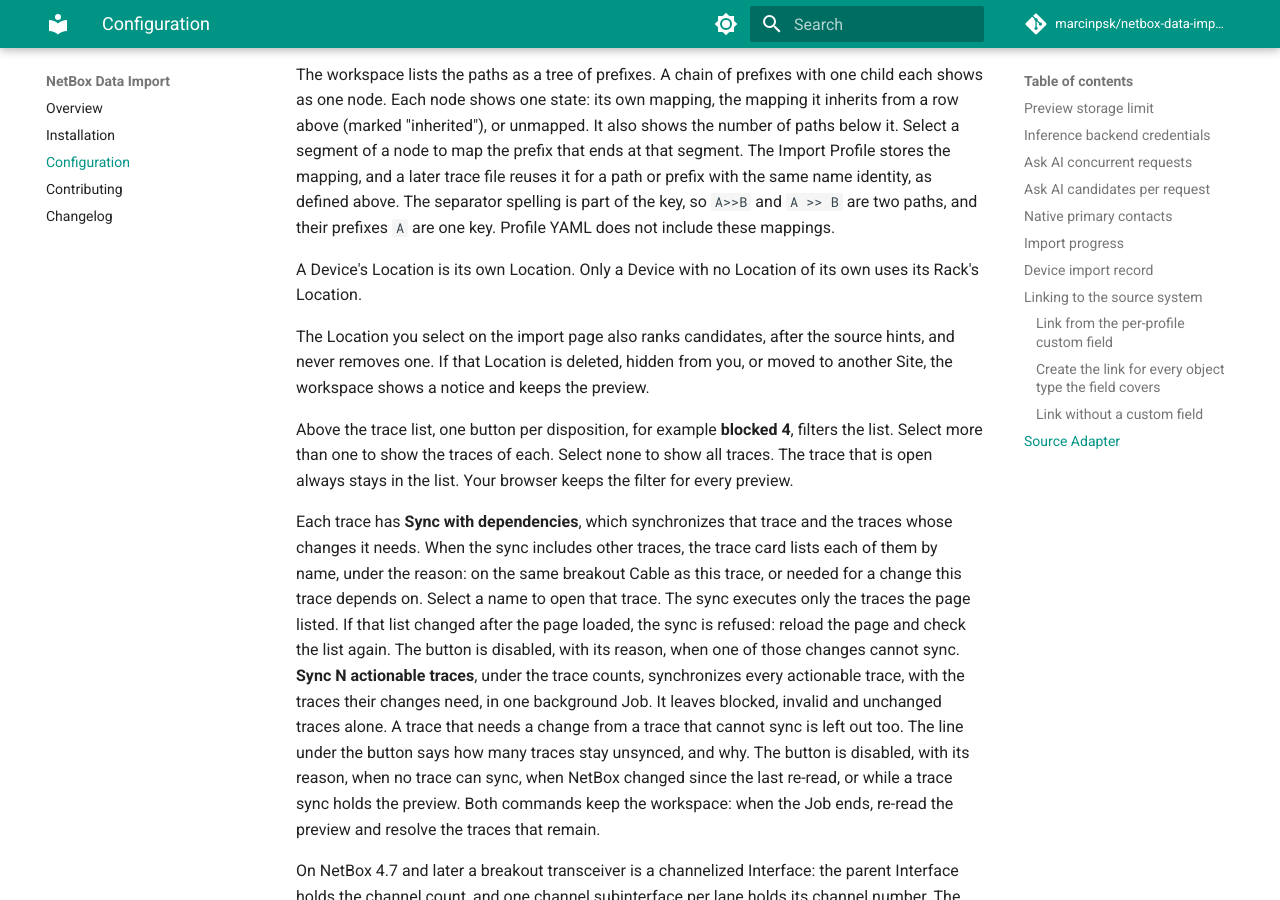
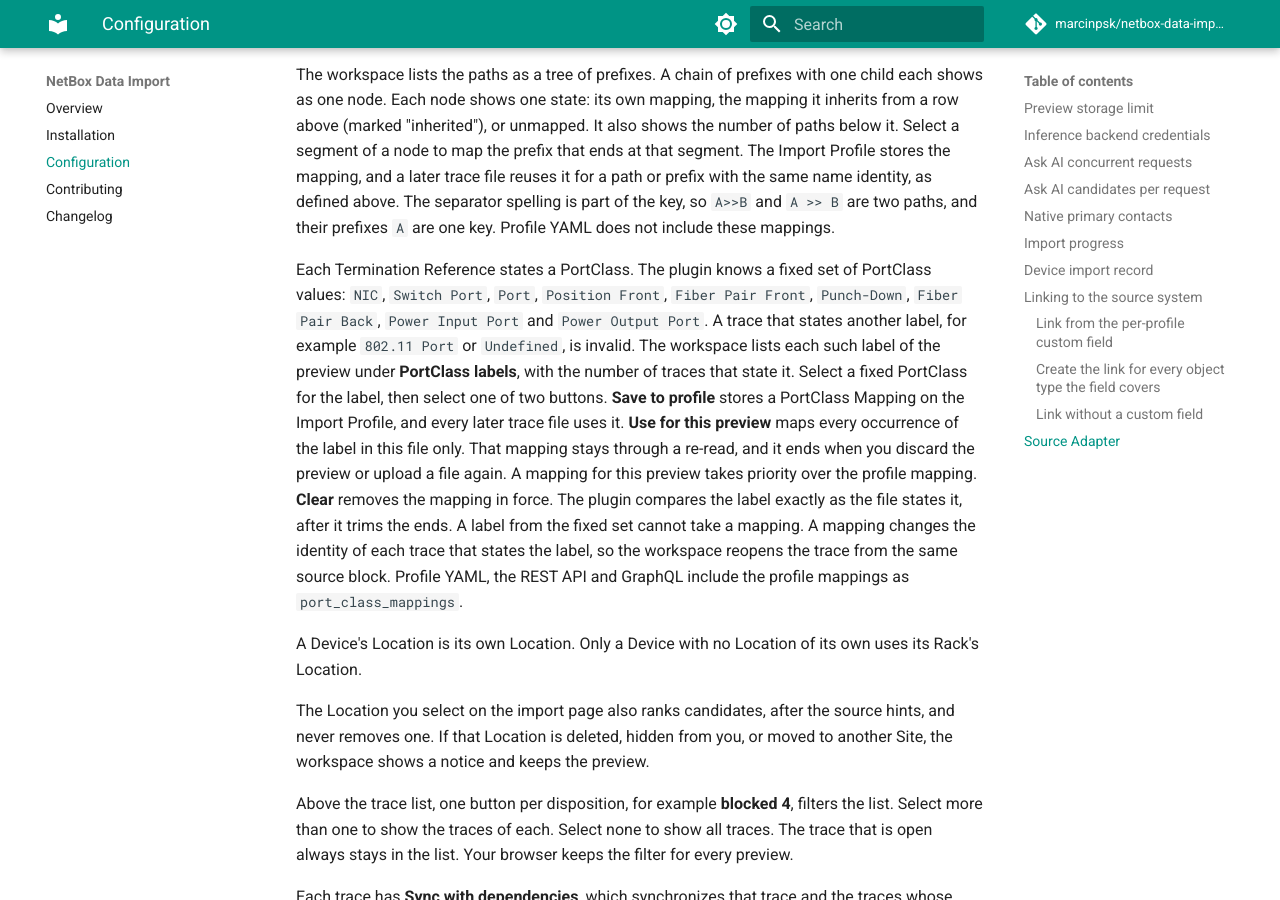
Before and after one commit to marcinpsk/netbox-data-import-plugin, an MkDocs documentation site: the page built from docs/configuration.md, in a window 1280 px wide and 900 px high, scrolled down 10583 px. Built offline with MkDocs 1.6.1 and Material for MkDocs 9.7.7, drawn with Linux system fonts in a browser that asks for light colours; comment, search, counter and statistics services are not loaded.

Commit message:
docs: describe PortClass Mapping and the preview-scoped PortClass map
Add the PortClass and PortClass Mapping terms to the glossary, describe
the workspace PortClass labels card in the configuration guide, and
amend ADR 0004: the coordinator now holds one preview-scoped decision
kind, and the planning context carries it so every replan, including
the worker's, interprets the source with the same map.

```diff
--- a/docs/configuration.md
+++ b/docs/configuration.md
@@ -457,6 +457,20 @@ later trace file reuses it for a path or prefix with the same name identity, as
 separator spelling is part of the key, so `A>>B` and `A >> B` are two paths, and their prefixes `A`
 are one key. Profile YAML does not include these mappings.
 
+Each Termination Reference states a PortClass. The plugin knows a fixed set of PortClass values:
+`NIC`, `Switch Port`, `Port`, `Position Front`, `Fiber Pair Front`, `Punch-Down`, `Fiber Pair Back`,
+`Power Input Port` and `Power Output Port`. A trace that states another label, for example
+`802.11 Port` or `Undefined`, is invalid. The workspace lists each such label of the preview under
+**PortClass labels**, with the number of traces that state it. Select a fixed PortClass for the label,
+then select one of two buttons. **Save to profile** stores a PortClass Mapping on the Import Profile,
+and every later trace file uses it. **Use for this preview** maps every occurrence of the label in
+this file only. That mapping stays through a re-read, and it ends when you discard the preview or
+upload a file again. A mapping for this preview takes priority over the profile mapping. **Clear**
+removes the mapping in force. The plugin compares the label exactly as the file states it, after it
+trims the ends. A label from the fixed set cannot take a mapping. A mapping changes the identity of
+each trace that states the label, so the workspace reopens the trace from the same source block.
+Profile YAML, the REST API and GraphQL include the profile mappings as `port_class_mappings`.
+
 A Device's Location is its own Location. Only a Device with no Location of its own uses its Rack's
 Location.
 
```
Also changed, not shown: CONTEXT.md (+6 -0 lines), docs/adr/0004-database-preview-coordinator.md (+10 -0 lines).
